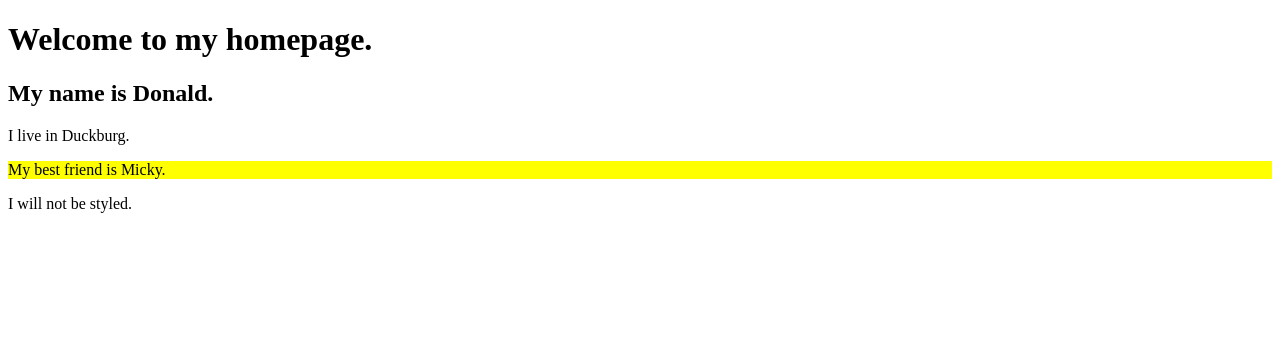
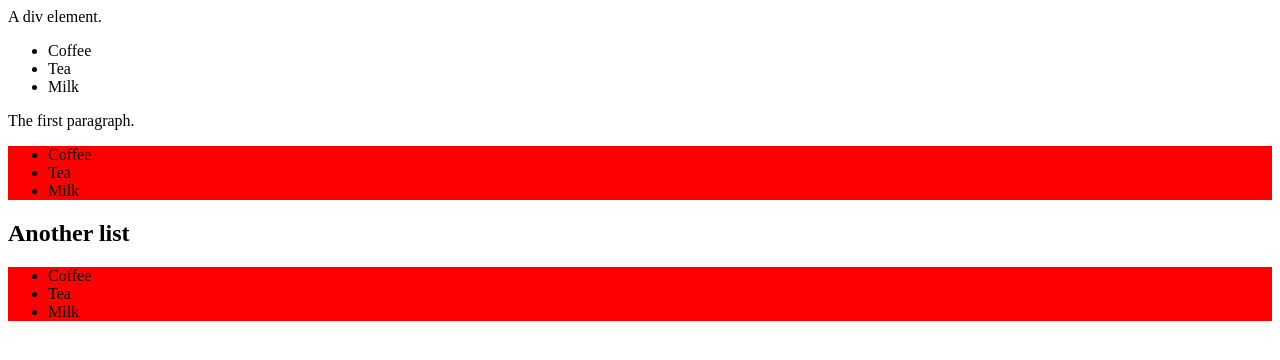
Before and after one commit to rezaasghari/cssw3, a plain HTML site: page index.html in a window 1280 px wide. Drawn offline with Linux system fonts and the light colour scheme.

Commit message:
set a background color for all ul elements that are preceded by a p element with the same parent

```diff
--- a/index.html
+++ b/index.html
@@ -16,13 +16,31 @@
         <p class="center">This paragraph will be red and center-aligned.</p>
         <p class="center large">This paragraph will be red, center-aligned, and in a large font-size.</p>
     </div> -->
-    <h1>Welcome to my homepage.</h1>
+    <!-- <h1>Welcome to my homepage.</h1>
     <div>
         <h2>My name is Donald.</h2>
         <p>I live in Duckburg.</p>
     </div>
     <p>My best friend is Micky.</p>
-    <p>I will not be styled.</p>
+    <p>I will not be styled.</p> -->
+    <div>A div element.</div>
+    <ul>
+        <li>Coffee</li>
+        <li>Tea</li>
+        <li>Milk</li>
+    </ul>
+    <p>The first paragraph.</p>
+    <ul>
+        <li>Coffee</li>
+        <li>Tea</li>
+        <li>Milk</li>
+    </ul>
+    <h2>Another list</h2>
+    <ul>
+        <li>Coffee</li>
+        <li>Tea</li>
+        <li>Milk</li>
+    </ul>
 </body>
 
 </html>
--- a/style.css
+++ b/style.css
@@ -5,6 +5,9 @@
 p.large {
   font-size: 300%;
 } */
-div + p {
+/* div + p {
   background-color: yellow;
+} */
+p ~ ul {
+  background-color: #ff0000;
 }
```
